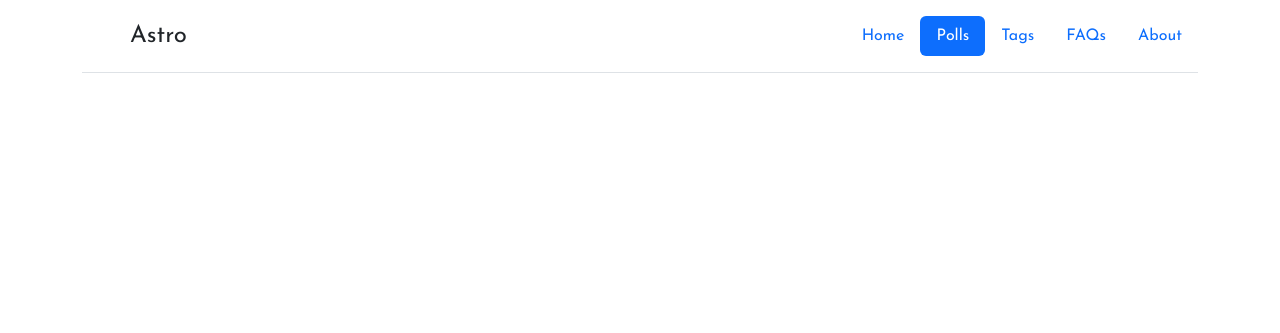
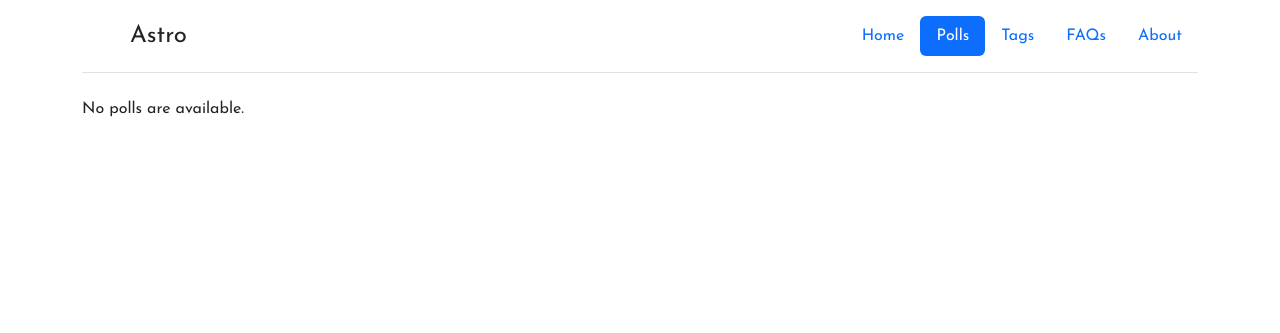
Before and after one commit to Trianglium/astro, a Django app: page /polls/ in a window 1280 px wide. Shown: the top 333 px of the page. Run offline with Django 4.2, Linux system fonts and the light colour scheme.

Commit message:
Add Recent posts to index

```diff
--- a/astro/templates/polls/index.html
+++ b/astro/templates/polls/index.html
@@ -1,9 +1,22 @@
 {% extends "base.html" %}
-{% load static %}
+
 {% load symbol_tags %}
 
 {% block title %}Polls{% endblock %}
 
 {% block content %}
+<div class="container">
+    <div class="row">
+        {% if latest_question_list %}
+            <ul>
+            {% for question in latest_question_list %}
+                <li><a href="{% url 'polls:poll-detail' question.id %}">{{ question.question_text }}</a></li>
+            {% endfor %}
+            </ul>
+        {% else %}
+            <p>No polls are available.</p>
+        {% endif %}
+    </div>
+</div>
 
 {% endblock %}
```
